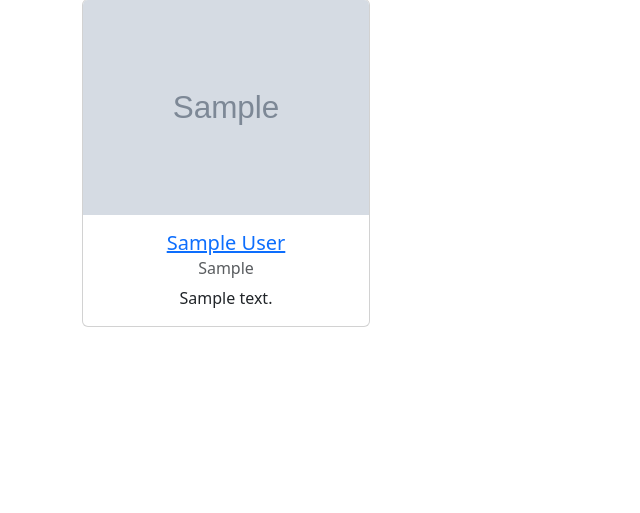
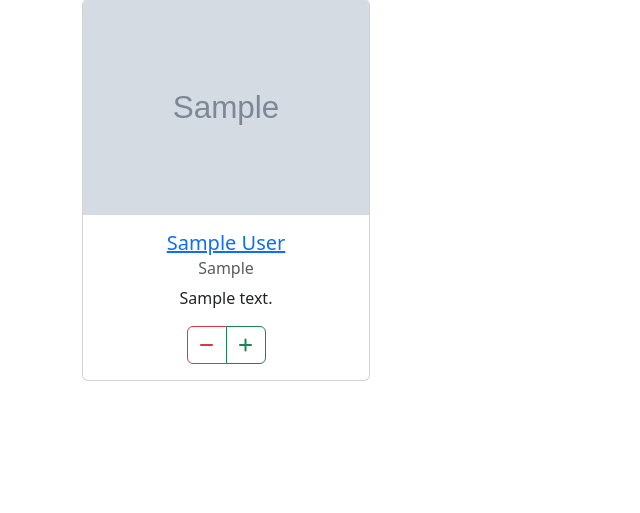
Before and after one commit to matereyes00/api_app, a Django app: page /accounts/profile/past_watchlist/ in a window 1280 px wide. Shown: the part 223-736 px from the top of the page, without its empty margins (0-640 px from the left). Run offline with Django 4.2, Linux system fonts and the light colour scheme; a user stored in the database is signed in; tables that the repository leaves empty hold one stand-in row (values such as "Sample post"); grey boxes marked "Sample" are stand-in pictures; some libraries are stand-ins or nearby versions.

Commit message:
Added + and - to the cards in the activityView.

```diff
--- a/common/templates/Profile/activityView.html
+++ b/common/templates/Profile/activityView.html
@@ -1,5 +1,4 @@
 {% comment %} {% block content %} {% endcomment %}
-
 {% if list == past_watchlist or list == future_watchlist or list == favorites %}
     {% if query is not None %}
         <h4> Search Results for '{{query}}' </h4>
@@ -37,6 +36,11 @@
                                 </a>
                                 <h6 class="card-subtitle mb-2 text-muted">{{ item.year }}</h6>
                                 <p class="card-text">{{ item.description }}</p>
+                                <div class="btn-group" role="group" aria-label="Basic mixed styles example">
+                                    <button type="button" class="btn btn-outline-danger"><i class="fa-solid fa-minus"></i></button>
+                                    <button type="button" class="btn btn-outline-success"><i class="fa-solid fa-plus">
+                                    </i></button>
+                                </div>
                             </div>
                         </div>
                     </div>
```
